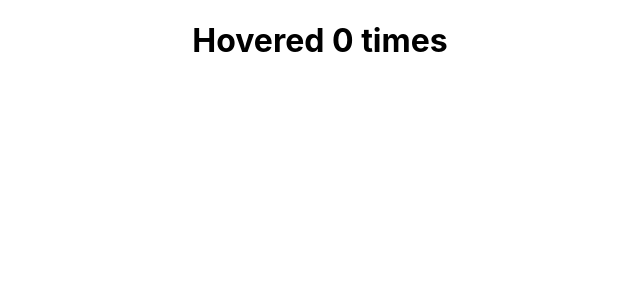
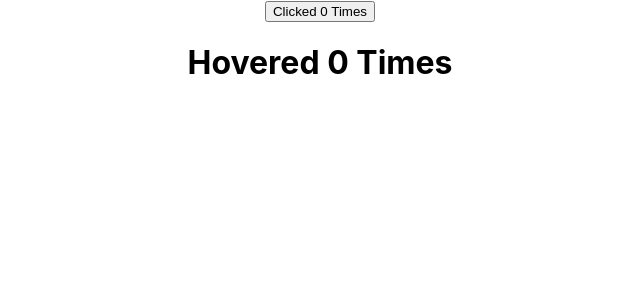
Before and after one commit to APJ-9/learning, a React (Create React App) app in the folder react/hello-world/: page / in a window 1280 px wide. Shown: the top 300 px of the page, without its empty margins (320-960 px from the left). Built offline with nearby package versions, Linux system fonts and the light colour scheme.

Commit message:
Render props

```diff
--- a/react/hello-world/src/App.js
+++ b/react/hello-world/src/App.js
@@ -10,12 +10,12 @@
 import ClassClick from './components/ClassClick';
 import EventBind from './components/EventBind';
 import ParentComponent from './components/ParentComponent';
-import UserGreeting from './UserGreeting';
+import UserGreeting from './components/UserGreeting';
 import NameList from './components/NameList';
 import Stylesheet from './components/Stylesheet';
 import Form from './components/Form';
 import LifeCycleA from './components/LifeCycleA';
-import FragmentDemo from './FragmentDemo';
+import FragmentDemo from './components/FragmentDemo';
 import Tables from './components/Tables';
 import PureComponent from './components/PureComp';
 import ParentComp from './components/ParentComp';
@@ -26,12 +26,20 @@
 import ErrorBoundary from './components/ErrorBoundary';
 import ClickCounter from './components/ClickCounter';
 import HoverCounter from './components/HoverCounter';
+import ClickCounterTwo from './components/ClickCounterTwo';
+import HoverCounterTwo from './components/HoverCounterTwo';
+import User from './components/User';
+import CounterTwo from './components/CounterTwo';
 
 function App() {
   return (
     <div className="App">
-
-      <HoverCounter />
+      <CounterTwo render={(count, incrementCount) => (<ClickCounterTwo count={count} incrementCount={incrementCount} />)} />
+      <CounterTwo render={(count, incrementCount) => (<HoverCounterTwo count={count} incrementCount={incrementCount} />)} />
+      {/* <HoverCounterTwo />
+      <ClickCounterTwo />
+      <User render={(isLoggedIn) => isLoggedIn ? 'Akhil' : 'Guest'} /> */}
+      {/* <HoverCounter /> */}
       {/* <ClickCounter /> */}
       {/* <ErrorBoundary>
         <Hero heroName="Batman" />
--- /dev/null
+++ b/react/hello-world/src/components/ClickCounterTwo.js
@@ -0,0 +1,14 @@
+import React, { Component } from 'react'
+
+class ClickCounterTwo extends Component {
+    render() {
+        const { count, incrementCount } = this.props
+        return (
+            <div>
+                <button onClick={incrementCount}>Clicked {count} Times</button>
+            </div>
+        )
+    }
+}
+
+export default ClickCounterTwo
--- /dev/null
+++ b/react/hello-world/src/components/CounterTwo.js
@@ -0,0 +1,25 @@
+import React, { Component } from 'react'
+
+class CounterTwo extends Component {
+    constructor(props) {
+        super(props)
+        this.state = {
+            count: 0
+        }
+    }
+    incrementCount = () => {
+        this.setState(prevState => {
+            return { count: prevState.count + 1 }
+        })
+    }
+    render() {
+        return (
+            <div>
+                {this.props.render(this.state.count, this.incrementCount)}
+
+            </div>
+        )
+    }
+}
+
+export default CounterTwo
--- /dev/null
+++ b/react/hello-world/src/components/HoverCounterTwo.js
@@ -0,0 +1,14 @@
+import React, { Component } from 'react'
+
+class HoverCounterTwo extends Component {
+    render() {
+        const { count, incrementCount } = this.props
+        return (
+            <div>
+                <h1 onMouseOver={incrementCount}>Hovered {count} Times</h1>
+            </div>
+        )
+    }
+}
+
+export default HoverCounterTwo
--- /dev/null
+++ b/react/hello-world/src/components/User.js
@@ -0,0 +1,13 @@
+import React, { Component } from 'react'
+
+class User extends Component {
+    render() {
+        return (
+            <div>
+                {this.props.render(true)}
+            </div>
+        )
+    }
+}
+
+export default User
```
Also changed, not shown: react/hello-world/src/components/FragmentDemo.js (renamed from react/hello-world/src/FragmentDemo.js), react/hello-world/src/components/UserGreeting.js (renamed from react/hello-world/src/UserGreeting.js).
